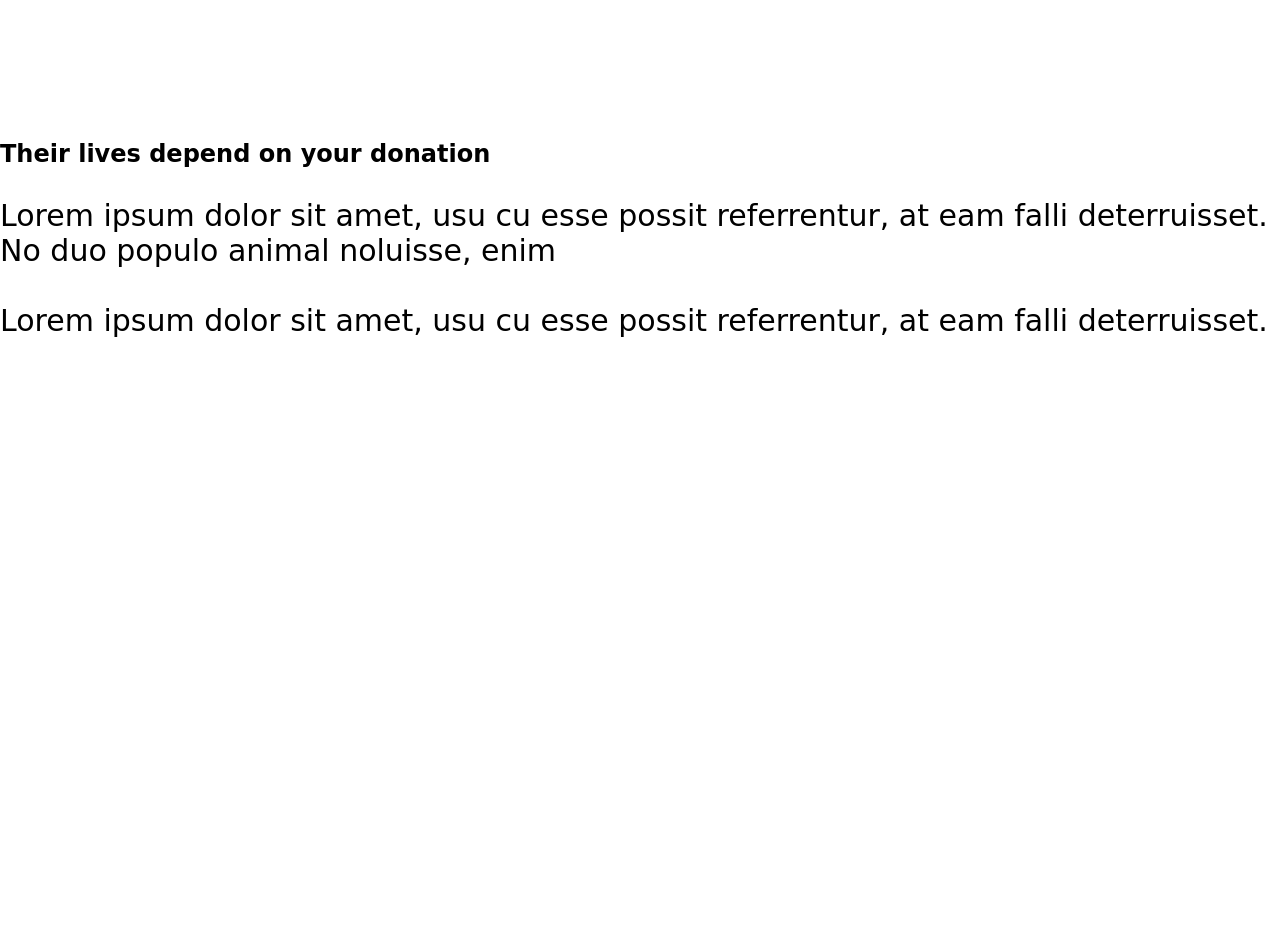
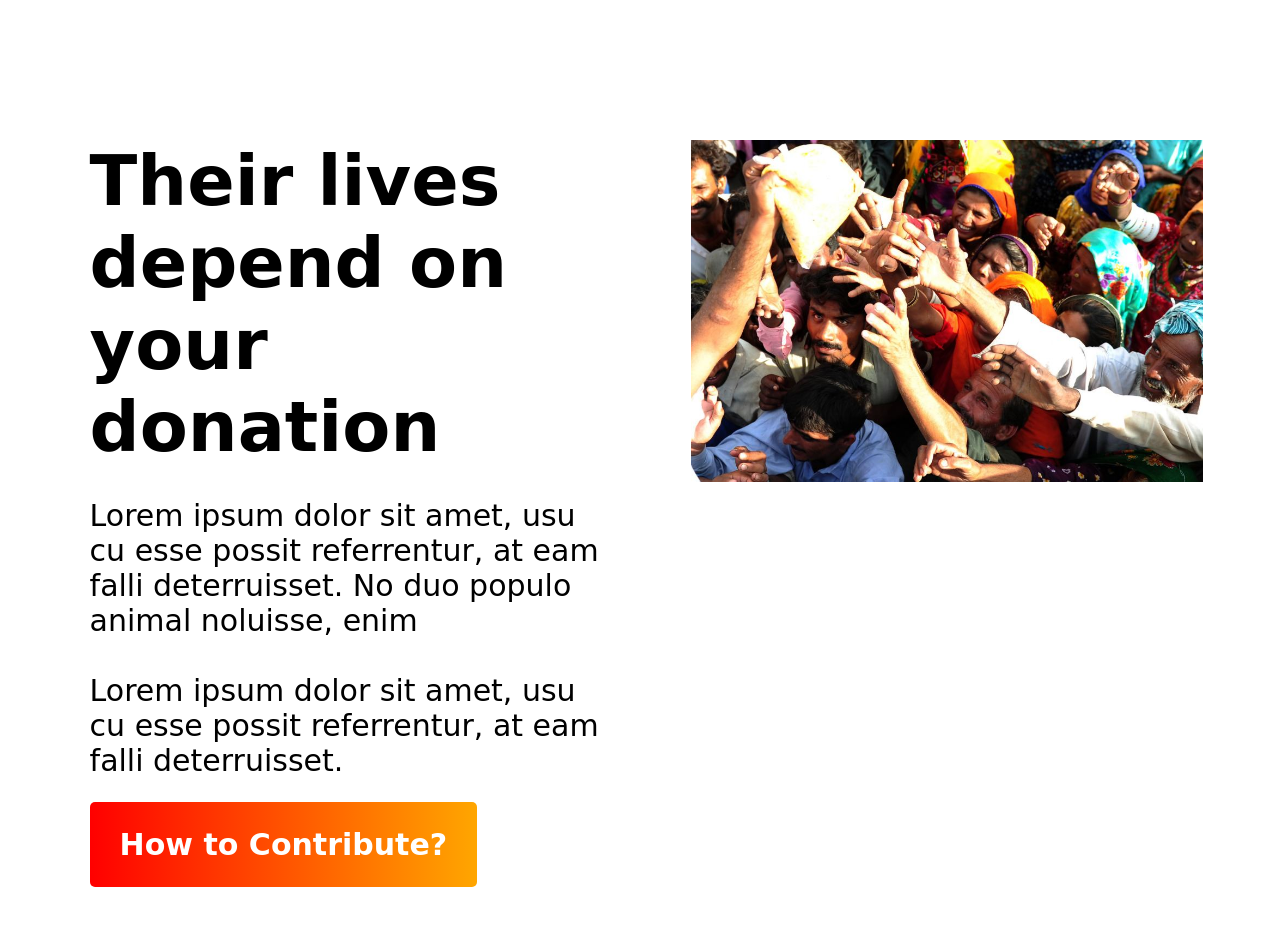
Before and after one commit to shuvo0007/web-donation, a plain HTML site: page index.html in a window 1280 px wide. Shown: the part 2880-3806 px from the top of the page. Drawn offline with Linux system fonts and the light colour scheme; a web font is replaced by a local one.

Commit message:
4th banner push

```diff
--- a/index.html
+++ b/index.html
@@ -103,16 +103,17 @@
   <!-------------- 4th banner ------------->
   <section>
     <div class="half-width">
-      <h1>Their lives depend on
+      <h1 class="sixth-h1">Their lives depend on
         your donation</h1>
-        <p>Lorem ipsum dolor sit amet, usu cu esse possit
+        <p class="p-4th">Lorem ipsum dolor sit amet, usu cu esse possit
           referrentur, at eam falli deterruisset. No duo populo
           animal noluisse, enim <br><br>
           Lorem ipsum dolor sit amet, usu cu esse possit
-          referrentur, at eam falli deterruisset.</p>
+          referrentur, at eam falli deterruisset.</p><br>
+          <a class="donate-button" href="">How to Contribute?</a>
     </div>
     <div class="half-width">
-
+      <img class="donation1" src="image/4th-donation.jpg" alt="donation1">
     </div>
   </section>
   <!-------------- 5th banner ------------->
--- a/style.css
+++ b/style.css
@@ -85,7 +85,6 @@ p{
   height: 75px;
   width: 125px;
   border: 4px solid #FF5959;
-  border-color: ;
   border-radius: 10px;
   padding: 50px 30px 30px 30px;
   font-size: 40px;
@@ -138,9 +137,7 @@ p{
   border-radius: 5px;
 }
 
-.img-size{
 
-}
 .third-padding{
   padding-left: 30px;
 }
@@ -156,6 +153,28 @@ p{
 .third-color3{
   background-color: #b8bb0515;
 }
+
+/* -----------4th banner------------------- */
+
+.half-width{
+  width: 40%;
+  float: left;
+  margin-left: 5%;
+  padding-top: 20px;
+  padding-left: 2%;
+}
+
+.p-4th{
+
+}
+
+.donation1{
+  width: 100%;
+}
+
+/* -----------5th banner------------------- */
+
+
 
 /* -----------6th banner------------------- */
 
```
Also changed, not shown: image/4th-donation.jpg (added), image/5th-donation.jpg (added).
